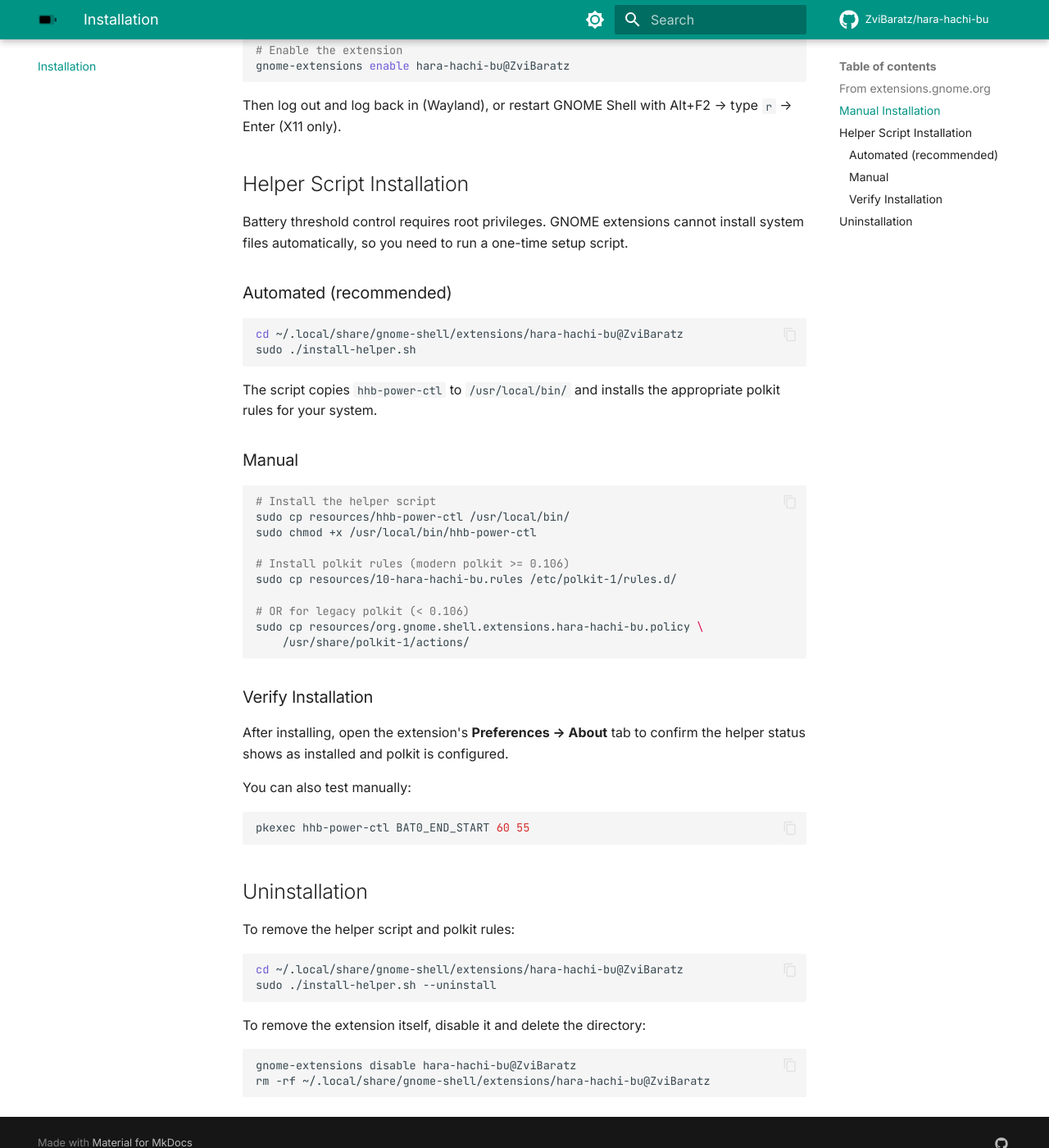
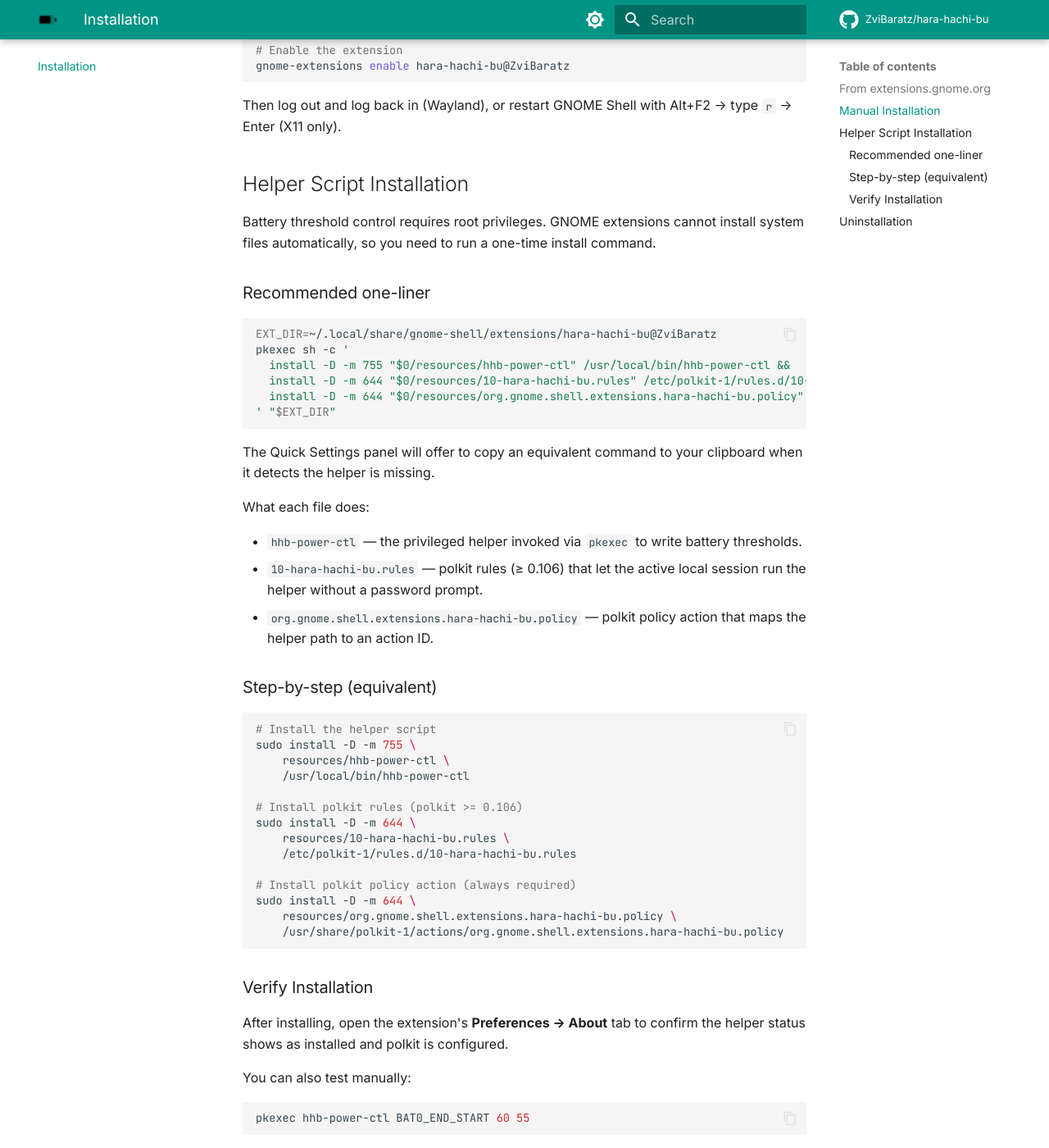
Before and after one commit to ZviBaratz/hara-hachi-bu, an MkDocs documentation site: the page built from docs/installation.md, in a window 1280 px wide and 1400 px high, scrolled down 636 px. Shown: the whole window at 82% size. Built offline with MkDocs 1.6.1 and Material for MkDocs 9.7.7, drawn with Linux system fonts in a browser that asks for light colours; comment, search, counter and statistics services are not loaded; some of the changed text lies outside the part shown.

Commit message:
fix(packaging): exclude install-helper.sh and stop compiling schemas (#9)
fix(packaging): exclude install-helper.sh and stop compiling schemas (#6)

Drop install-helper.sh from the EGO zip allowlist and remove the
glib-compile-schemas pack step so the submission zip no longer ships
developer artifacts (shexli EGO-P-006). gschemas.compiled was never
added to the zip (line 28 names the .xml explicitly) but the compile
call left a stale artifact in the working tree on every pack.

Since the Quick Settings panel previously generated
`pkexec "\${extDir}/install-helper.sh"` as its copy-to-clipboard
install command, replace it with an inline `pkexec sh -c '...'`
one-liner that installs hhb-power-ctl, the polkit rules, and the
policy file directly from the shipped resources/ dir. Passing the
extension path as \$0 (positional) keeps interpolation out of the
quoted command body.

Update README.md and the four user-facing docs that described the
EGO install path to the new one-liner, plus a matching uninstall
one-liner in docs/installation.md. CONTRIBUTING.md, docs/contributing.md,
and CLAUDE.md are left alone — they describe the git-clone developer
workflow where install-helper.sh remains in the repo.

Closes #6

Co-authored-by: Claude Opus 4.7 (1M context) <noreply@anthropic.com>

````diff
--- a/docs/installation.md
+++ b/docs/installation.md
@@ -26,30 +26,44 @@ Then log out and log back in (Wayland), or restart GNOME Shell with Alt+F2 → t
 
 ## Helper Script Installation
 
-Battery threshold control requires root privileges. GNOME extensions cannot install system files automatically, so you need to run a one-time setup script.
+Battery threshold control requires root privileges. GNOME extensions cannot install system files automatically, so you need to run a one-time install command.
 
-### Automated (recommended)
+### Recommended one-liner
 
 ```bash
-cd ~/.local/share/gnome-shell/extensions/hara-hachi-bu@ZviBaratz
-sudo ./install-helper.sh
+EXT_DIR=~/.local/share/gnome-shell/extensions/hara-hachi-bu@ZviBaratz
+pkexec sh -c '
+  install -D -m 755 "$0/resources/hhb-power-ctl" /usr/local/bin/hhb-power-ctl &&
+  install -D -m 644 "$0/resources/10-hara-hachi-bu.rules" /etc/polkit-1/rules.d/10-hara-hachi-bu.rules &&
+  install -D -m 644 "$0/resources/org.gnome.shell.extensions.hara-hachi-bu.policy" /usr/share/polkit-1/actions/org.gnome.shell.extensions.hara-hachi-bu.policy
+' "$EXT_DIR"
 ```
 
-The script copies `hhb-power-ctl` to `/usr/local/bin/` and installs the appropriate polkit rules for your system.
+The Quick Settings panel will offer to copy an equivalent command to your clipboard when it detects the helper is missing.
 
-### Manual
+What each file does:
+
+- `hhb-power-ctl` — the privileged helper invoked via `pkexec` to write battery thresholds.
+- `10-hara-hachi-bu.rules` — polkit rules (≥ 0.106) that let the active local session run the helper without a password prompt.
+- `org.gnome.shell.extensions.hara-hachi-bu.policy` — polkit policy action that maps the helper path to an action ID.
+
+### Step-by-step (equivalent)
 
 ```bash
 # Install the helper script
-sudo cp resources/hhb-power-ctl /usr/local/bin/
-sudo chmod +x /usr/local/bin/hhb-power-ctl
+sudo install -D -m 755 \
+    resources/hhb-power-ctl \
+    /usr/local/bin/hhb-power-ctl
 
-# Install polkit rules (modern polkit >= 0.106)
-sudo cp resources/10-hara-hachi-bu.rules /etc/polkit-1/rules.d/
+# Install polkit rules (polkit >= 0.106)
+sudo install -D -m 644 \
+    resources/10-hara-hachi-bu.rules \
+    /etc/polkit-1/rules.d/10-hara-hachi-bu.rules
 
-# OR for legacy polkit (< 0.106)
-sudo cp resources/org.gnome.shell.extensions.hara-hachi-bu.policy \
-    /usr/share/polkit-1/actions/
+# Install polkit policy action (always required)
+sudo install -D -m 644 \
+    resources/org.gnome.shell.extensions.hara-hachi-bu.policy \
+    /usr/share/polkit-1/actions/org.gnome.shell.extensions.hara-hachi-bu.policy
 ```
 
 ### Verify Installation
@@ -67,8 +81,7 @@ pkexec hhb-power-ctl BAT0_END_START 60 55
 To remove the helper script and polkit rules:
 
 ```bash
-cd ~/.local/share/gnome-shell/extensions/hara-hachi-bu@ZviBaratz
-sudo ./install-helper.sh --uninstall
+pkexec sh -c 'rm -f /usr/local/bin/hhb-power-ctl /etc/polkit-1/rules.d/10-hara-hachi-bu.rules /usr/share/polkit-1/actions/org.gnome.shell.extensions.hara-hachi-bu.policy'
 ```
 
 To remove the extension itself, disable it and delete the directory:
````
Also changed, not shown: README.md (+9 -4 lines), docs/hardware/troubleshooting.md (+12 -4 lines), docs/index.md (+7 -3 lines), docs/quick-start.md (+6 -2 lines), 2 other files.
